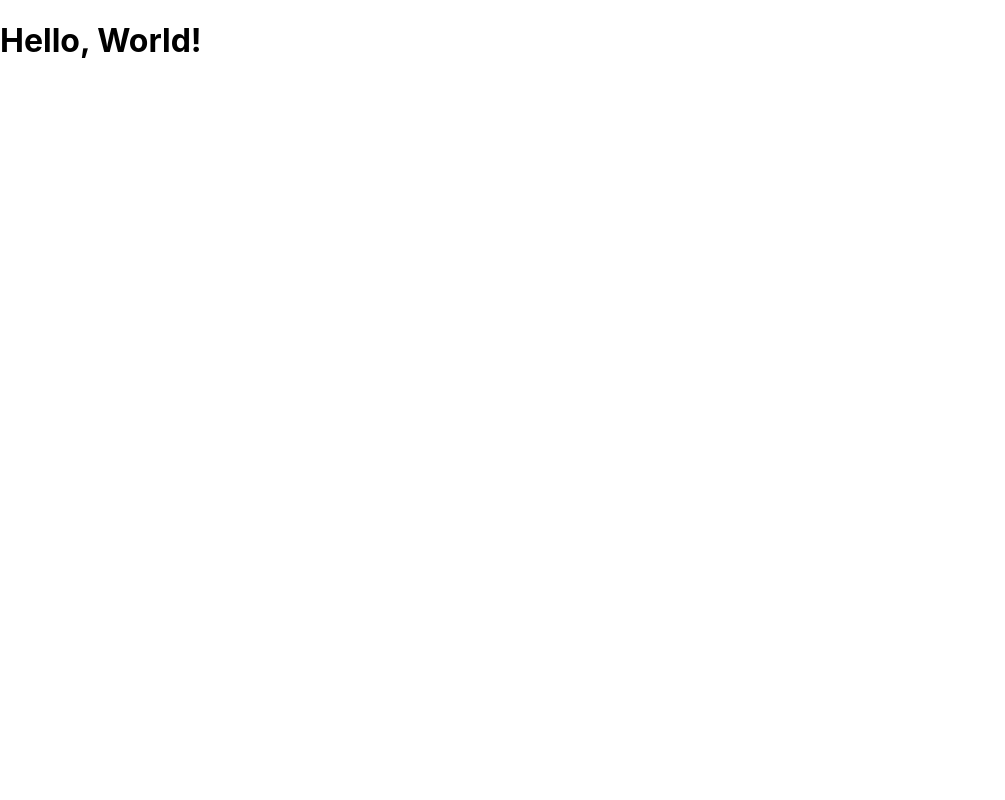
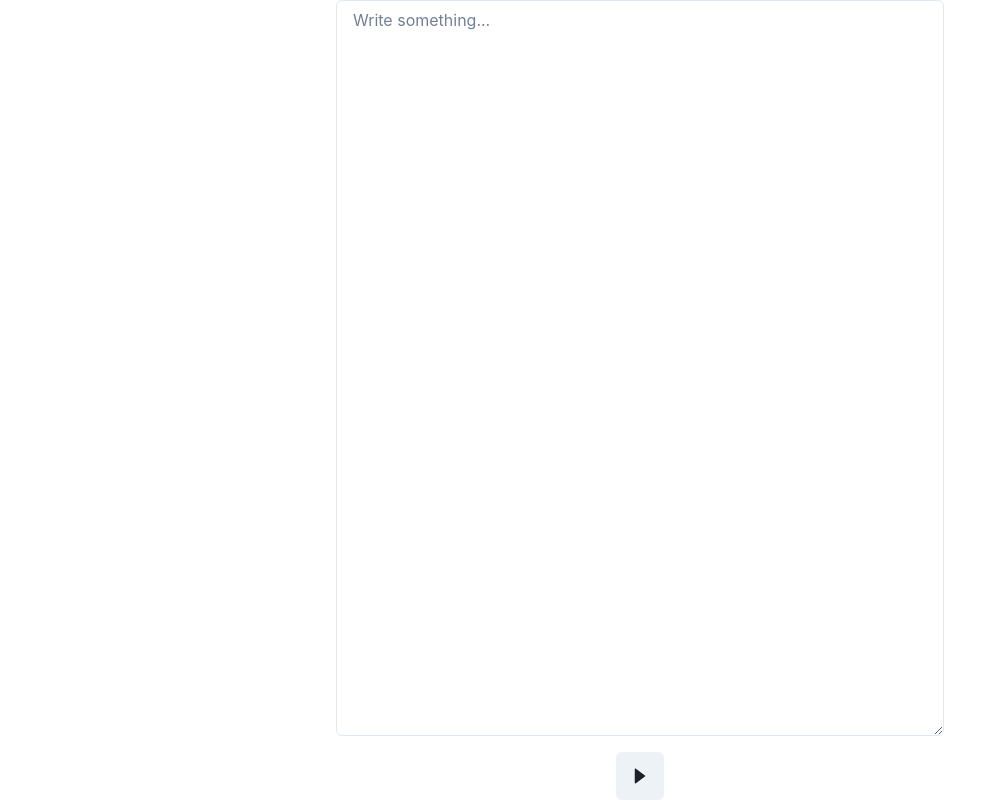
Before and after one commit to Omegastick/storytime, a React (Create React App) app in the folder ui/: page / in a window 1280 px wide. Shown: the whole page, without its empty margins (0-1005 px from the left). Built offline with nearby package versions, Linux system fonts and the light colour scheme.

Commit message:
Perform TTS and play audio in web app

```diff
--- a/ui/src/App.tsx
+++ b/ui/src/App.tsx
@@ -1,10 +1,16 @@
+import { ChakraProvider } from '@chakra-ui/react';
 import React from 'react';
-import MyComponent from './MyComponent';
+import Layout from './components/Layout';
+import TTSPage from './components/TTSPage';
 
 const App: React.FC = () => {
   return (
     <div>
-      <MyComponent />
+      <ChakraProvider>
+        <Layout>
+          <TTSPage />
+        </Layout>
+      </ChakraProvider>
     </div>
   );
 };
--- a/ui/src/MyComponent.tsx
+++ /dev/null
@@ -1,7 +0,0 @@
-import React from 'react';
-
-const MyComponent: React.FC<{}> = () => {
-  return <h1>Hello, World!</h1>;
-};
-
-export default MyComponent;
--- /dev/null
+++ b/ui/src/api.ts
@@ -0,0 +1,15 @@
+import axios from 'axios';
+
+export const postToTTS = async (text: string): Promise<ArrayBuffer> => {
+  try {
+    const response = await axios.post('http://localhost:8000/tts', {
+      text,
+    }, {
+      responseType: 'arraybuffer',
+    });
+    return response.data;
+  } catch (error) {
+    console.error('Error posting text to TTS:', error);
+    throw error;
+  }
+};
--- /dev/null
+++ b/ui/src/components/Layout.tsx
@@ -0,0 +1,16 @@
+import { Container } from '@chakra-ui/react';
+import React from 'react';
+
+type LayoutProps = {
+  children: React.ReactNode;
+};
+
+const Layout: React.FC<LayoutProps> = ({ children }: LayoutProps) => {
+  return (
+    <Container maxW="container.sm" height="100vh">
+      {children}
+    </Container>
+  );
+};
+
+export default Layout;
--- /dev/null
+++ b/ui/src/components/TTSPage.tsx
@@ -0,0 +1,53 @@
+import { TriangleUpIcon } from '@chakra-ui/icons';
+import { Box, IconButton, Textarea } from '@chakra-ui/react';
+import React, { useState } from 'react';
+import { postToTTS } from '../api';
+
+type TTSPageProps = {
+};
+
+const TTSPage: React.FC<TTSPageProps> = () => {
+  const [text, setText] = useState<string>('');
+
+  const handleTextChange = (e: React.ChangeEvent<HTMLTextAreaElement>) => {
+    setText(e.target.value);
+  };
+
+  const handlePlayClick = async () => {
+    try {
+      const audioBuffer: ArrayBuffer = await postToTTS(text);
+
+      const audioContext = new AudioContext();
+      audioContext.decodeAudioData(audioBuffer, (buffer) => {
+        const source = audioContext.createBufferSource();
+        source.buffer = buffer;
+        source.connect(audioContext.destination);
+        source.start(0);
+      });
+
+    } catch (error) {
+      console.error('Failed to post to TTS:', error);
+    }
+  };
+
+  return (
+    <Box display="flex" flexDirection="column" height="100%">
+      <Textarea
+        flexGrow={1}
+        placeholder="Write something..."
+        value={text}
+        onChange={handleTextChange}
+      />
+      <IconButton
+        aria-label="Play"
+        icon={<TriangleUpIcon transform="rotate(90deg)" />}
+        size="lg"
+        alignSelf="center"
+        mt={4}
+        onClick={handlePlayClick}
+      />
+    </Box>
+  );
+};
+
+export default TTSPage;
```
Also changed, not shown: ui/package.json (+7 -1 lines), 2 other files (tests, documents, lock files or other folders).
